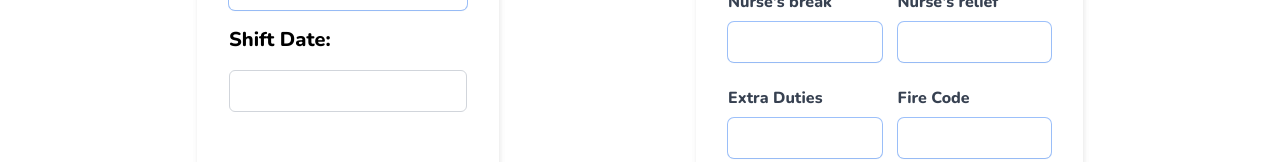
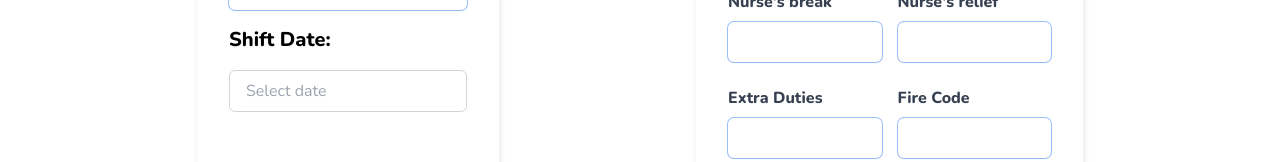
Before and after one commit to Hiba-Mohamed/Reactjs-Nurses-Assignment-Sheet, a React (Vite) app: page /viewSheet in a window 1280 px wide. Shown: the part 226-388 px from the top of the page. Built offline with nearby package versions, Linux system fonts and the light colour scheme.

Commit message:
wrapping datepicker in controller, cleanup for the duplicate interface

```diff
--- a/src/components/shiftForm.tsx
+++ b/src/components/shiftForm.tsx
@@ -1,13 +1,9 @@
 import { useState } from "react";
 import DatePicker from "react-datepicker";
 import "react-datepicker/dist/react-datepicker.css";
-import { useForm, SubmitHandler } from "react-hook-form";
+import { Controller, useForm, SubmitHandler } from "react-hook-form";
 
-interface IFormInput {
-  unit: string;
-  shiftDate: Date;
-  shiftType: string;
-}
+
 
 interface IUnitShiftData {
   unitName: string;
@@ -16,32 +12,28 @@ interface IUnitShiftData {
 }
 
 const ShiftForm = () => {
-  const [unitShiftData, setUnitShiftData] = useState<IUnitShiftData[]>(JSON.parse(
-       localStorage.getItem("unitShiftData") || "[]"
-));
+  const [unitShiftData, setUnitShiftData] = useState<IUnitShiftData[]>(
+    JSON.parse(localStorage.getItem("unitShiftData") || "[]")
+  );
 
   const [formSubmitted, setFormSubmitted] = useState(false);
 
   const {
     register,
     handleSubmit,
+    control,
     formState: { errors },
-  } = useForm<IFormInput>();
+  } = useForm<IUnitShiftData>();
 
-
-
-  const onSubmit: SubmitHandler<IFormInput> = (data, event) => {
+  const onSubmit: SubmitHandler<IUnitShiftData> = (data, event) => {
     event?.preventDefault();
     console.log(data);
 
     // Update the unit shift data in state
-    setUnitShiftData([...unitShiftData ]);
+    setUnitShiftData([...unitShiftData]);
 
     // Save the updated unit shift data to local storage
-    localStorage.setItem(
-      "unitShiftData",
-      JSON.stringify([...unitShiftData])
-    );
+    localStorage.setItem("unitShiftData", JSON.stringify([...unitShiftData]));
 
     // Update the formSubmitted state to true after submission
     setFormSubmitted(true);
@@ -84,14 +76,14 @@ const ShiftForm = () => {
         <div className="mb-4 flex flex-col justify-center">
           <label className="font-bold text-xl">Unit's name:</label>
           <input
-            {...register("unit", { required: true, maxLength: 30 })}
+            {...register("unitName", { required: true, maxLength: 30 })}
             type="text"
             className="mt-2 appearance-none text-nunito-900 bg-white rounded-md block p-3 h-10 shadow-sm sm:text-md focus:outline-none placeholder:text-nunito-400 focus:ring-2 focus:ring-sky-500 ring-1 ring-nunito-200"
           ></input>
-          {errors?.unit?.type === "required" && (
+          {errors?.unitName?.type === "required" && (
             <p className="text-peach">This field is required</p>
           )}
-          {errors?.unit?.type === "maxLength" && (
+          {errors?.unitName?.type === "maxLength" && (
             <p className="text-peach">
               Unit's name cannot exceed 30 characters
             </p>
@@ -100,11 +92,18 @@ const ShiftForm = () => {
         <div className="mb-14">
           <div>
             <h3 className="text-xl font-bold mb-4">Shift Date:</h3>
-            <DatePicker
-              className="w-full px-4 py-2 rounded-md border border-gray-300 focus:outline-none focus:ring-2 focus:ring-blue-500"
-              filterDate={disablePastDates} // Apply the validation function
-              {...register("shiftDate", { required: true })}
-              id="shift-date"
+            <Controller
+              control={control}
+              name="shiftDate"
+              render={({ field }) => (
+                <DatePicker
+                  placeholderText="Select date"
+                  onChange={(date) => field.onChange(date)}
+                  className="w-full px-4 py-2 rounded-md border border-gray-300 focus:outline-none focus:ring-2 focus:ring-blue-500"
+                  filterDate={disablePastDates} // Apply the validation function
+                  selected={field.value}
+                />
+              )}
             />
           </div>
         </div>
@@ -127,7 +126,6 @@ const ShiftForm = () => {
         <button
           className="flex justify-center items-center mx-auto bg-green hover:bg-green text-white font-bold py-2 px-4 rounded focus:outline-none focus:shadow-outline"
           type="submit"
-          id="unit-shift-button"
         >
           Submit
         </button>
```
